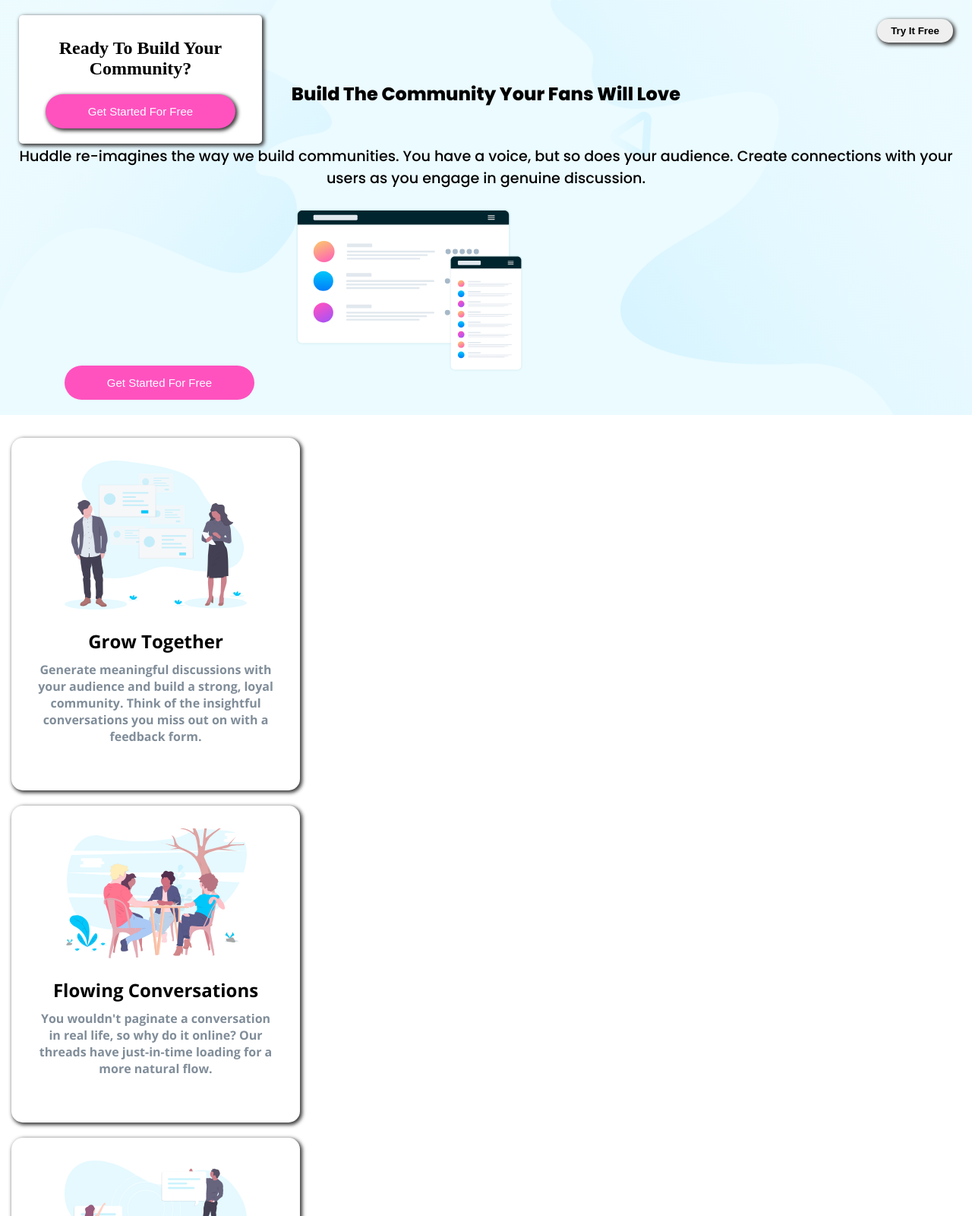
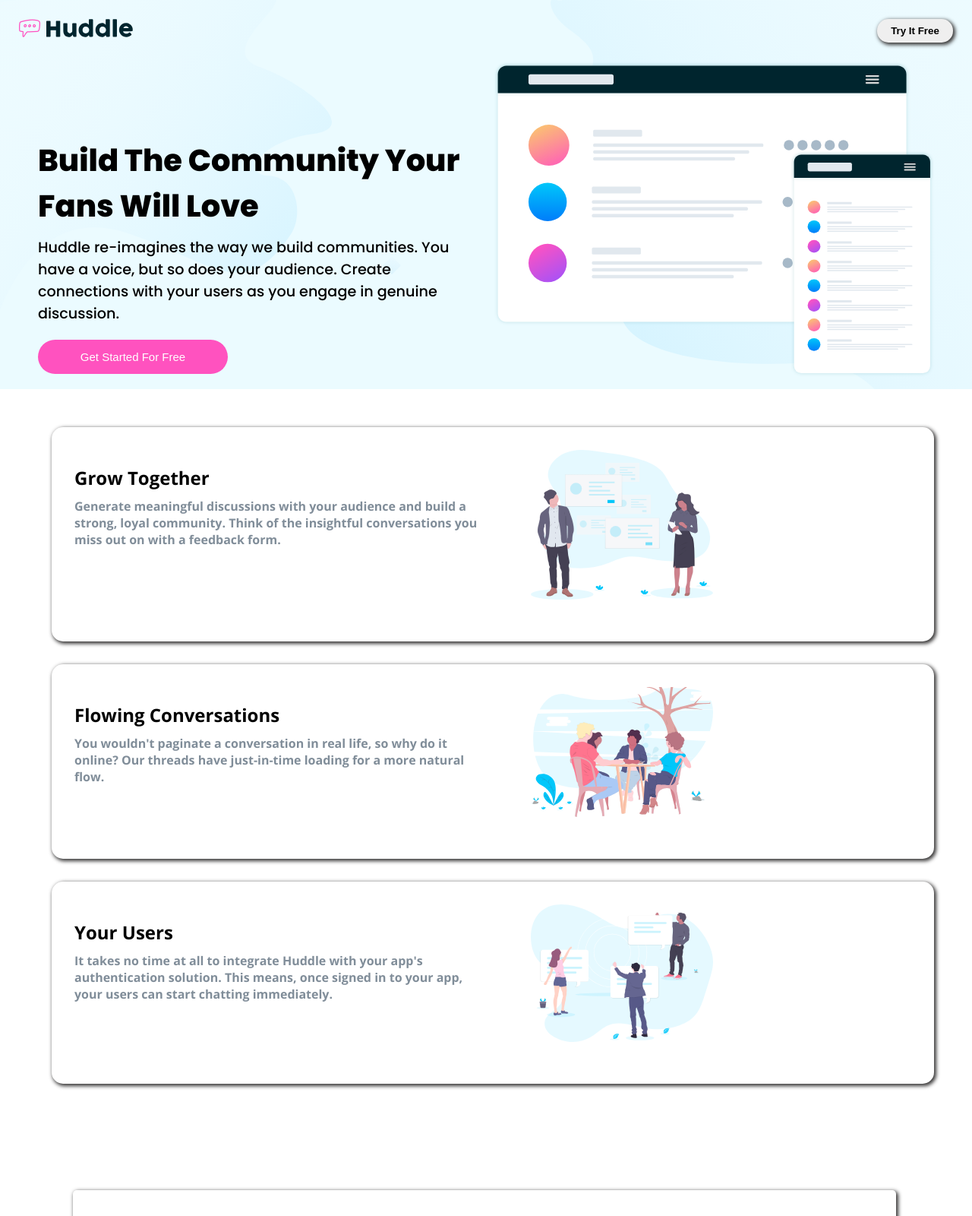
Before and after one commit to EdgeJournals/fem-huddle, a plain HTML site: page index.html in a window 1280 px wide. Shown: the top 1600 px of the page at 76% size. Drawn offline with nearby package versions, Linux system fonts and the light colour scheme.

Commit message:
updated css

```diff
--- a/index.html
+++ b/index.html
@@ -14,10 +14,11 @@
     <div>
       <img src="./images/logo.svg" alt="" class="nav-logo">
     </div>
-
     <button class="nav-btn">Try It Free</button>
   </nav>
 
+  <div class="hero-container">
+    <div class="hero-text">
        <h1>
         Build The Community Your Fans Will Love
       </h1>
@@ -30,42 +31,61 @@
       <button class="hero-btn">
         Get Started For Free
       </button>
+    </div>
 
+    <div class="hero-img">
       <img src="./images/illustration-mockups.svg" alt="" class="main-image">
+    </div>
+  </div>
+
 
 </section>
+
   <!--Info Section-->
   <section class="info">
   <div class="card">
+    <div class="card-1">
       <img src="./images/illustration-grow-together.svg" alt="" class="card-img">
+    </div>
+    <div class="card-info">
       <h2>Grow Together</h2>
     <p>Generate meaningful discussions with your audience and build a strong, loyal community.
       Think of the insightful conversations you miss out on with a feedback form.
     </p>
     </div>
+  </div>
 
   <div class="card">
+    <div class="card-1">
       <img src="./images/illustration-flowing-conversation.svg" alt="" class="card-img">
+    </div>
+    <div class="card-info">
       <h2>Flowing Conversations</h2>
     <p>
       You wouldn't paginate a conversation in real life, so why do it online? Our threads
        have just-in-time loading for a more natural flow.
     </p>
     </div>
+  </div>
 
   <div class="card">
+    <div class="card-1">
       <img src="./images/illustration-your-users.svg" alt="" class="card-img">
+    </div>
+    <div class="card-info">
       <h2>Your Users</h2>
     <p>
       It takes no time at all to integrate Huddle with your app's authentication solution.
       This means, once signed in to your app, your users can start chatting immediately.
     </p>
     </div>
+  </div>
 </section>
 
+<!--Intersection Section-->
 <section class="inter-div">
    <div class="intersection">
-    <h2>
+    <h2 class="inter-h2">
       Ready To Build Your Community?
     </h2>
     <button class="footer-btn">
@@ -74,8 +94,11 @@
    </div>
 </section>
 
+<!--Footer Section-->
 <footer>
 
+   <div class="footer-property">
+      <div>
         <img src="./images/logo.svg" alt="" srcset="" class="footer-logo">
 
       <div>
@@ -93,6 +116,9 @@
         <span>example@huddle.com</span>
       </div>
 
+    </div>
+
+
   <div>
     <ul>
       <li><a href="">
@@ -104,19 +130,25 @@
       <li><a href="">
         FAQ
       </a></li>
-    <li><a href="">
-      Career
-    </a></li>
-    <li><a href="">
-      Blog
-    </a></li>
-    <li><a href="">
-      Contact Us
-    </a></li>
     </ul>
   </div>
 
-  &copy; Copyright 2025 Huddle. All rights reserved.
+  <div>
+    <ul>
+      <li>
+        Career
+      </li>
+      <li>
+        Blog
+      </li>
+      <li>
+        Contact Us
+      </li>
+      </ul>
+    </div>
+  </div>
+
+  <span class="copy">&copy; Copyright 2025 Huddle. All rights reserved.</span>
 </footer>
 </body>
 </html>
--- a/style.css
+++ b/style.css
@@ -79,8 +79,6 @@ nav{
   grid-template-columns: 1fr;
   grid-column: 1fr 1fr 1fr;
   gap: 20px;
-  position: relative;
-  z-index: 1;
 }
 
 .card{
@@ -89,7 +87,7 @@ nav{
   box-shadow: 2px 2px 5px 1px  #383737;
   justify-content: center;
   border-radius: 15px;
-  margin-left: 15px;
+  margin-left: 18px;
 
 }
 
@@ -111,25 +109,29 @@ nav{
   margin-bottom: 20px;
 }
 
-
+.inter-div{
+   justify-self: center;
+}
 
 .intersection{
   background-color: white;
   width: 320px;
   box-shadow: 2px 2px 5px 1px  #383737;
-  margin-left: 25px;
+  margin-left: 15px;
   border-radius: 5px;
   text-align: center;
   margin-bottom: 20px;
-  position: absolute;
-  z-index: 2;
-  top: 20px;
+  margin-top: 40px;
+  padding-top: 20px;
+  padding-left: 30px;
+  padding-right: 30px;
+  position: relative;
+  top: 100px;
 }
 
-.intersection h2{
-  margin-top: 30px;
+.inter-h2{
+  margin-top: 40px;
   margin-bottom: 20px;
-
 }
 
 .footer-btn{
@@ -142,7 +144,7 @@ nav{
   color: white;
   font-size: 15px;
   justify-self: center;
-  margin-bottom: 20px;
+  margin-bottom: 40px;
   box-shadow: 2px 2px 5px 1px  #383737;
 }
 
@@ -152,8 +154,6 @@ footer{
   font-family: Open Sans;
   font-weight: 400;
   color: white;
-  position: relative;
-  z-index: 1;
 }
 
 footer img{
@@ -171,10 +171,165 @@ a{
 }
 
 .footer-logo{
-  margin-top: 30px;
+  margin-top: 100px;
   margin-bottom: 20px;
 }
 
 li{
   margin-bottom: 20px;
 }
+
+.copy{
+  font-size: 10px;
+  margin-bottom: 15px;
+}
+
+.nav-btn:hover{
+ background-color: #b8b1b1;
+}
+
+li{
+  text-decoration: none;
+}
+
+.footer-btn:hover,.hero-btn:hover{
+  background-color: hsl(322, 66%, 77%);
+}
+
+a:hover{
+  text-decoration: underline;
+
+}
+
+@media screen and (min-width: 600px) {
+  .Hero{
+  background-image: url(./images/bg-hero-desktop.svg);
+  background-color: hsl(193, 100%, 96%);
+  font-family: Poppins;
+  justify-content: center;
+}
+
+.hero-container{
+  display: grid;
+  grid-template-columns: 1fr 1fr;
+  justify-content: space-between;
+  gap: 20px;
+}
+
+.hero-text{
+  margin-left: 50px;
+  padding: 0;
+}
+.hero-text h1{
+  text-align: left;
+  margin-top: 50px;
+  margin-bottom: 10px;
+  padding: 0px;
+}
+
+.hero-text p{
+  text-align: left;
+  margin-top: 10px;
+  padding: 0px;
+}
+
+.hero-text .hero-btn{
+  margin-left: 0px;
+  margin-top: 20px;
+}
+
+.hero-img{
+  margin-right: 50px;
+}
+
+.main-image{
+  width: 100%;
+  margin-left: 0px;
+  margin-bottom: 0px;
+}
+
+.info{
+  margin-top: 50px;
+  display: flex;
+  flex-direction: column;
+  gap: 30px;
+  margin-left: 50px;
+  margin-right: 50px;
+}
+
+.card{
+  width: fit-content;
+  display: grid;
+  justify-content: space-between;
+  grid-template-columns: 1fr 1fr;
+  grid-template-rows: 1fr;
+  gap: 20px;
+}
+
+.card-1{
+  grid-column: 2/2;
+  grid-row: 1/1;
+  align-content: end;
+}
+
+.card-info{
+  grid-column: 1/2;
+  grid-row: 1/1;
+}
+
+.card-info h2{
+  text-align: left;
+  margin-top: 20px;
+}
+
+.card-info p{
+  text-align: left;
+}
+
+.inter-div{
+  margin-left: 30px;
+  margin-right: 50px;
+  display: flex;
+  flex-direction: column;
+  justify-self: center;
+
+}
+
+.intersection{
+  width: fit-content;
+  text-align: center;
+  width: 80vw;
+}
+
+.footer-property{
+  display: grid;
+  grid-template-columns: 1fr 1fr 1fr;
+  grid-template-rows: 1fr;
+  gap: 40px;
+  text-align: left;
+  justify-content: center;
+  padding: 50px;
+}
+
+ul{
+  margin-top: 165px;
+
+}
+ul li{
+  text-decoration: none;
+}
+}
+
+@media screen and (min-width: 1200px) {
+  .Hero{
+
+  }
+
+  .hero-text h1{
+  text-align: left;
+  margin-top: 100px;
+  margin-bottom: 10px;
+  padding: 0px;
+  font-size: 40px;
+}
+}
```
Lines whose indentation alone changed are shown as unchanged.
